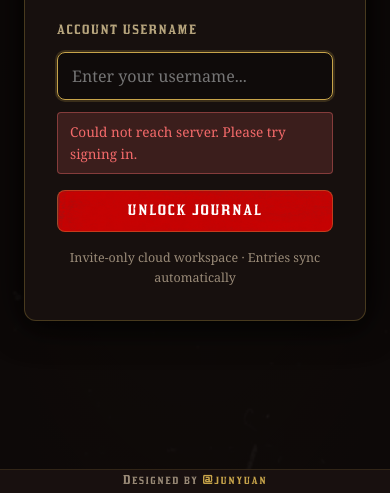
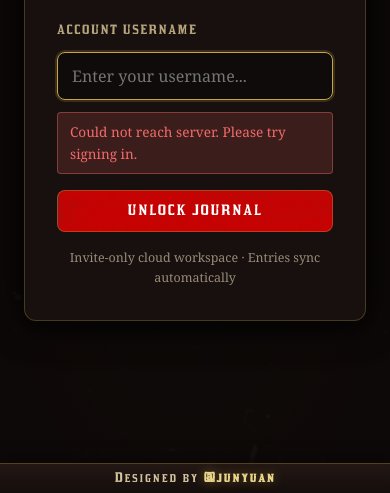
Before and after one commit to junyuan2077/red-dead-editor, a plain HTML site: page frontend/index.html in a window 390 px wide. Shown: the part 351-844 px from the top of the page. Drawn offline with Linux system fonts and the light colour scheme; no server answers.

Commit message:
Increase visual prominence of site credit footer

```diff
--- a/frontend/index.html
+++ b/frontend/index.html
@@ -14,7 +14,7 @@
   <!-- Preload critical UI font (WOFF2) -->
   <link rel="preload" href="assets/red.woff2" as="font" type="font/woff2" crossorigin>
 
-  <link rel="stylesheet" href="style.css?v=20261125-footer1">
+  <link rel="stylesheet" href="style.css?v=20261125-footer2">
 </head>
 <body class="auth-locked">
 
--- a/frontend/style.css
+++ b/frontend/style.css
@@ -72,7 +72,7 @@
 
   /* === Sizing === */
   --header-height: 90px;
-  --footer-height: 28px;
+  --footer-height: 36px;
   --sidebar-width-left:  256px;
   --sidebar-width-right: 356px;
   --radius-sm: 4px;
@@ -1492,7 +1492,7 @@ body::after {
 @media (max-width: 768px) {
   :root {
     --header-height: 60px;
-    --footer-height: 24px;
+    --footer-height: 30px;
   }
 
   .header-title {
@@ -2300,15 +2300,23 @@ body.auth-locked .auth-gate {
   display: flex;
   align-items: center;
   justify-content: center;
-  background: rgba(var(--bg-deep-rgb), 0.94);
-  border-top: 1px solid rgba(199, 164, 74, 0.14);
+  background: linear-gradient(180deg, rgba(36, 24, 20, 0.96) 0%, rgba(20, 14, 12, 0.98) 100%);
+  border-top: 1px solid rgba(199, 164, 74, 0.34);
+  box-shadow: 0 -4px 18px rgba(0, 0, 0, 0.45);
   font-family: 'RedDeadText', 'Georgia', serif;
-  font-size: 0.72rem;
-  letter-spacing: 0.12em;
-  color: var(--text-muted);
+  font-size: 0.86rem;
+  letter-spacing: 0.14em;
+  color: var(--parchment);
 }
 
 .footer-credit-handle {
-  color: var(--gold);
-  font-weight: normal;
-}
+  color: var(--gold-light);
+  font-weight: 600;
+  text-shadow: 0 0 12px rgba(199, 164, 74, 0.45);
+}
+
+@media (max-width: 768px) {
+  .site-footer {
+    font-size: 0.78rem;
+  }
+}
```
